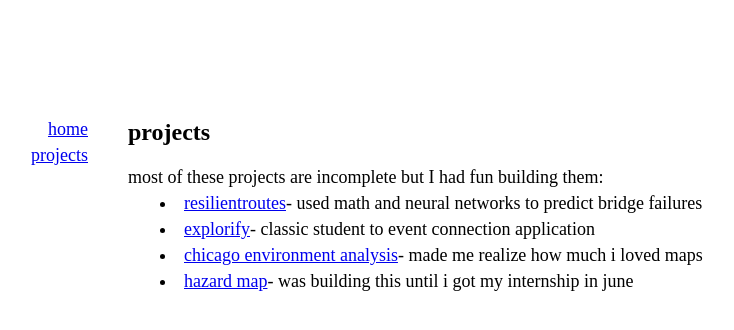
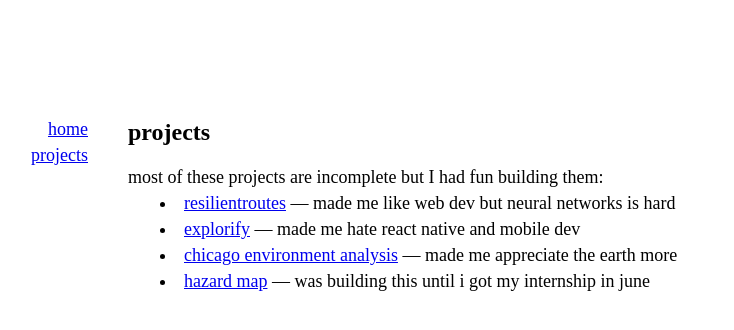
Before and after one commit to wrjodjana/wrjodjana.com, a Next.js app: page /projects in a window 1280 px wide. Shown: the top 330 px of the page, without its empty margins (340-1074 px from the left). Built offline with nearby package versions, Linux system fonts and the light colour scheme.

Commit message:
added spacing between link and text, also replaced dash with em dashes

```diff
--- a/app/projects/page.tsx
+++ b/app/projects/page.tsx
@@ -23,26 +23,26 @@ export default function Projects() {
               <li className="mb-2">
                 <a href="https://www.resilientroutes.app/" className="text-[#0000ee] underline">
                   resilientroutes
-                </a>
-                - used math and neural networks to predict bridge failures
+                </a>{" "}
+                — made me like web dev but neural networks is hard
               </li>
               <li className="mb-2">
                 <a href="https://apps.apple.com/us/app/explorifyy/id6739402841" className="text-[#0000ee] underline">
                   explorify
-                </a>
-                - classic student to event connection application
+                </a>{" "}
+                — made me hate react native and mobile dev
               </li>
               <li className="mb-2">
                 <a href="https://wrjodjana.github.io/chicago-analysis/" className="text-[#0000ee] underline">
                   chicago environment analysis
-                </a>
-                - made me realize how much i loved maps
+                </a>{" "}
+                — made me appreciate the earth more
               </li>
               <li className="mb-2">
                 <a href="https://github.com/wrjodjana/hazard-map" className="text-[#0000ee] underline">
                   hazard map
-                </a>
-                - was building this until i got my internship in june
+                </a>{" "}
+                — was building this until i got my internship in june
               </li>
             </ul>
           </div>
```
